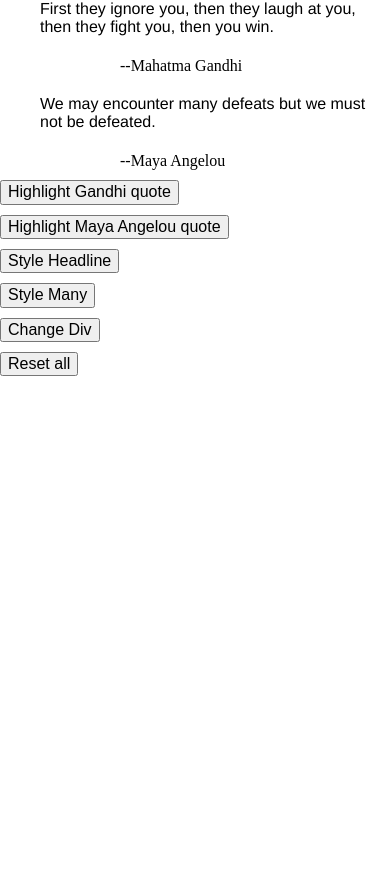
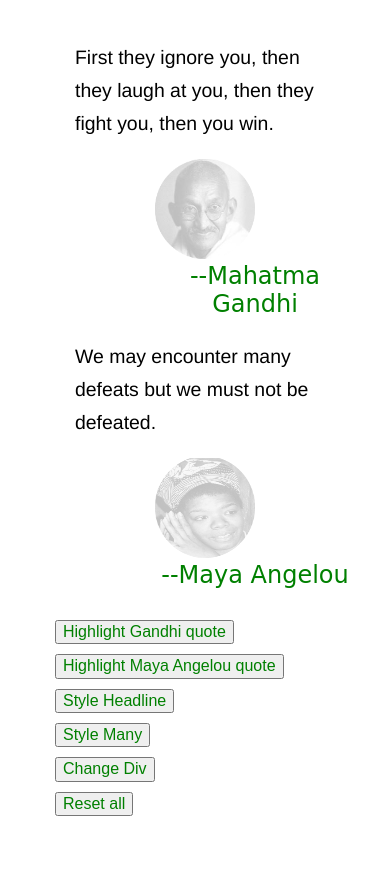
Before and after one commit to SharifPaget/jqHomework, a plain HTML site: page index.html in a window 390 px wide. Shown: the part 121-992 px from the top of the page. Before the commit the page ends 844 px from the top, so only its background shows below. Drawn offline with nearby package versions, Linux system fonts and the light colour scheme; a web font is replaced by a local one.

Commit message:
mobile version

```diff
--- a/index.html
+++ b/index.html
@@ -12,6 +12,9 @@
         <!-- FONT AWESOME -->
         <link href="https://maxcdn.bootstrapcdn.com/font-awesome/4.7.0/css/font-awesome.min.css" rel="stylesheet">
         <link href="styles.css" rel="stylesheet">
+        <link href="https://fonts.googleapis.com/css?family=Kavivanar" rel="stylesheet">
+        <link href="https://fonts.googleapis.com/css?family=Anton" rel="stylesheet">
+
         <!-- Your styles should be called here -->
 
         <!-- HTML5 Shim and Respond.js IE8 support of HTML5 elements and media queries -->
@@ -24,16 +27,29 @@
 
     <body>
         <!-- YOUR CONTENT GOES HERE -->
+        <div class="container">
         <div class="demo">
-        <h3 class="head-txt">Style on the Fly</h3>  <div class='quote'>
+
+        <h3 class="head-txt">Power to the People</h3>
+
+
+
+        <div class='quote'>
+          <div class="insp">
             <p id='para1' class='no-highlight'>First they ignore you, then they laugh at you, then they fight you, then you win.</p>
+
   </div>
+  </div>
+  <img src="images/images.png" width="100" height="100">
   <div class='authors'>
       <p>--Mahatma Gandhi</p>
   </div>
   <div class='quote'>
+          <div class='insp'>
                 <p id='para2' class='no-highlight'>We may encounter many defeats but we must not be defeated.</p>
   </div>
+  </div>
+  <img src="images/ma.png" width="100" height="100">
   <div class='authors'>
   <p>--Maya Angelou</p>
 </div>
@@ -56,7 +72,7 @@
         <!-- the jQuery library. You need this to be able to use jQuery ($) -->
         <script src="https://cdnjs.cloudflare.com/ajax/libs/jquery/3.3.1/jquery.min.js"></script>
         <script src="main.js"></script>
-        <!-- Your javascript should be called here -->
+  </div>      <!-- Your javascript should be called here -->
     </body>
 
 </html>
--- a/main.js
+++ b/main.js
@@ -17,7 +17,7 @@ $(document).ready(function(){
 });
       $('#style-hed').on("click", function(e) {
             e.preventDefault(); //disable the button's default behavior
-            $("h3").addClass("active");
+            $("h3").addClass("active",);
             $('#style-hed').prop('disabled',
           true);
 });
--- a/styles.css
+++ b/styles.css
@@ -18,11 +18,34 @@ html, body {
     /* Sets default font-size to 16px, ensuring 1em = 16px; */
     font-size: 16px;
 }
+.container{
+  margin:35px;
+  text-align: center;
+
+}
+.place-btns{
+  text-align:left;
+  padding: 20px;
+}
+
+.authors{
+  color: green;
+  font-family: 'Kavivanar', cursive;
+  font-size: 115%;
+}
+
+
+}
+p{
+  color: blue;
+}
 /* Add in the external .css stylesheet*/
 .demo {
   margin-top: 10px;
     margin-left: 20px;
 }
+
+
 
 /* original styles */
 p, .no-highlight {
@@ -39,10 +62,17 @@ p, .no-highlight {
 /* original styles */
 .authors {
   margin-left: 100px;
+  text-align: center;
+  font-size: 150%;
 }
 
 .quote {
   padding: 20px;
+  text-align: left;
+  font-family: 'Anton', sans-serif;
+  font-size: 121.5%;
+  line-height: 160%;
+
 }
 
 /* pseudo stlyes */
@@ -53,11 +83,18 @@ p, .no-highlight {
 }
 .active {
   text-transform: uppercase;
-  font
 }
+
+.change {
+  text-transform;
+}
+
 
 button {
     margin-top: 10px;
+    color:green;
+
+
 }
 
 /* style to fade disable button */
@@ -78,8 +115,9 @@ button:disabled {
 }
 
 .highlight {
-  background-color: yellow;
-  width:
+  background-color:yellow;
+
+
 
 }
 
```
Also changed, not shown: images/images.png (added), images/ma.png (added), images/mg.png (added), 2 other files.
